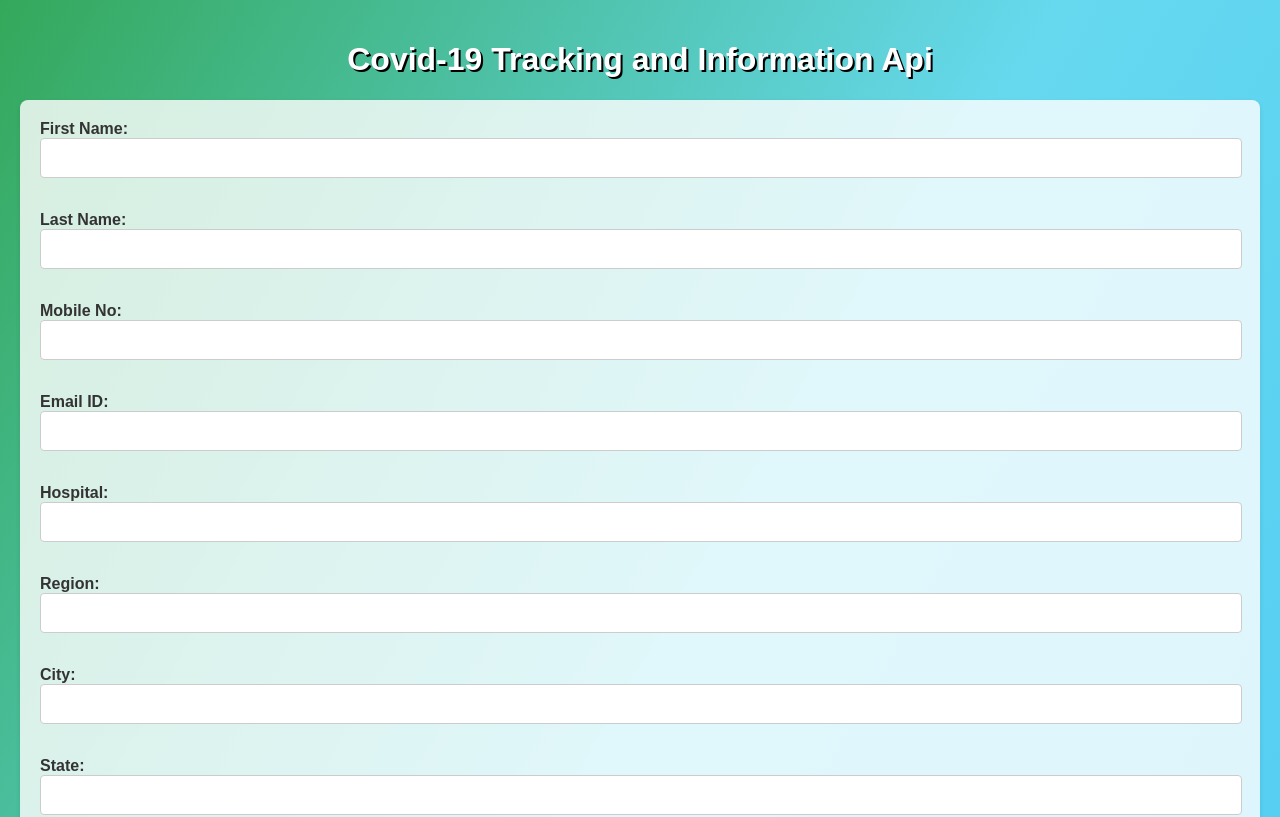
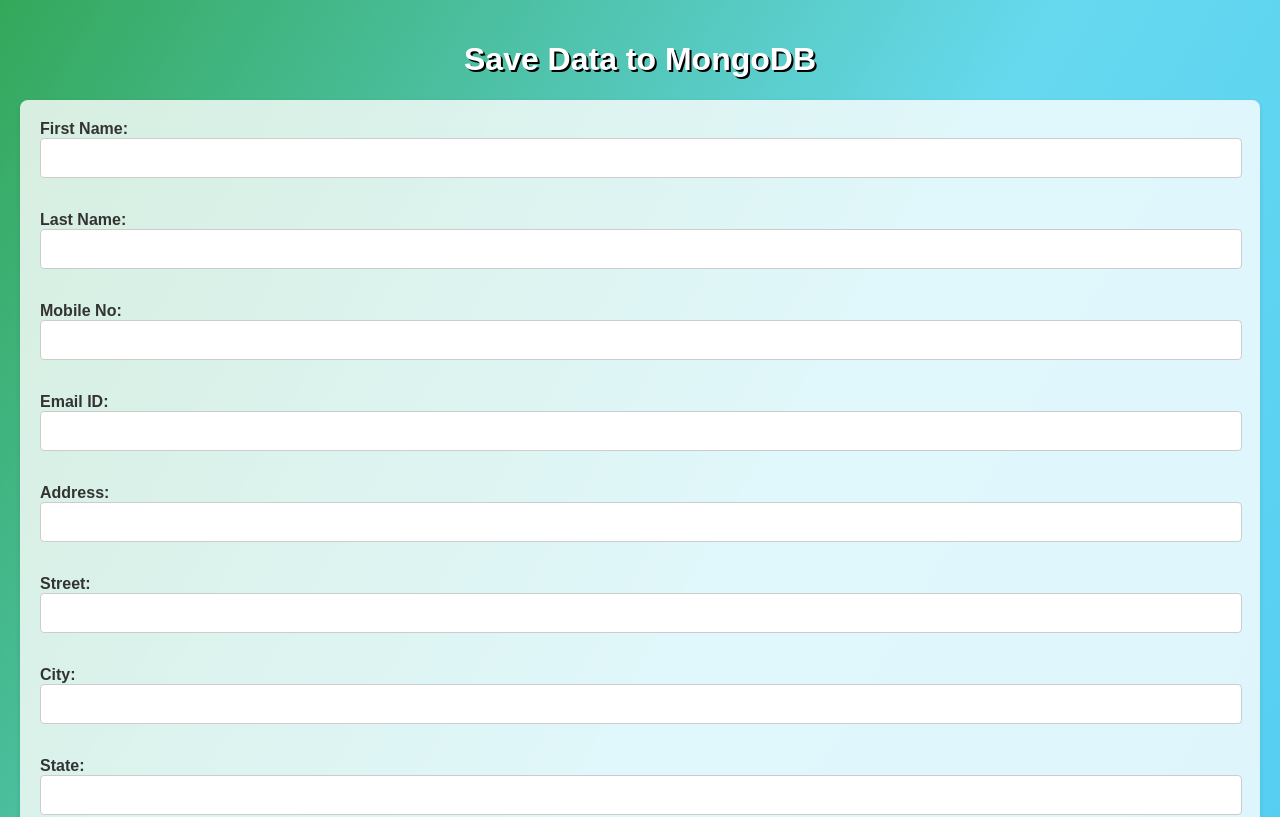
Before and after one commit to Harikaran1212/node-task-1, a website: page public/index.html in a window 1280 px wide. Shown: the top 817 px of the page. Drawn offline with nearby package versions, Linux system fonts and the light colour scheme.

Commit message:
Update index.html

```diff
--- a/public/index.html
+++ b/public/index.html
@@ -3,13 +3,13 @@
 <head>
     <meta charset="UTF-8">
     <meta name="viewport" content="width=device-width, initial-scale=1.0">
-    <title>Covid-19 Tracking and Information Api</title>
+    <title>Save and Fetch Data</title>
     <script src="https://code.jquery.com/jquery-3.6.0.min.js"></script>
     <link rel="stylesheet" href="style.css">
     <link rel="shortcut icon" href="lion.png" type="image/x-icon">
 </head>
 <body>
-    <h1>Covid-19 Tracking and Information Api</h1>
+    <h1>Save Data to MongoDB</h1>
 
     <form id="dataForm">
         <label for="firstName">First Name:</label>
@@ -24,10 +24,10 @@
         <label for="email">Email ID:</label>
         <input type="email" id="email" name="email" required><br><br>
 
-        <label for="address">Hospital:</label>
+        <label for="address">Address:</label>
         <input type="text" id="address" name="address" required><br><br>
 
-        <label for="street">Region:</label>
+        <label for="street">Street:</label>
         <input type="text" id="street" name="street" required><br><br>
 
         <label for="city">City:</label>
```
